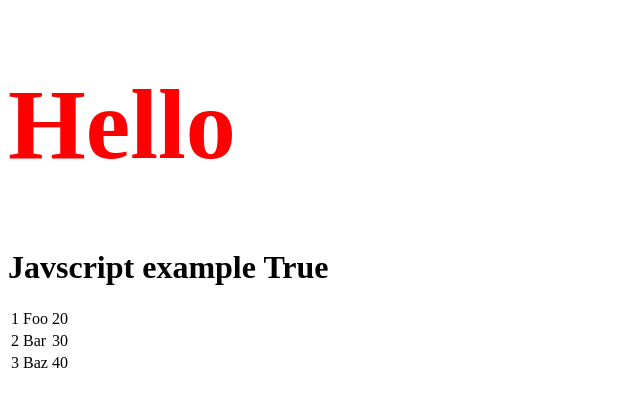
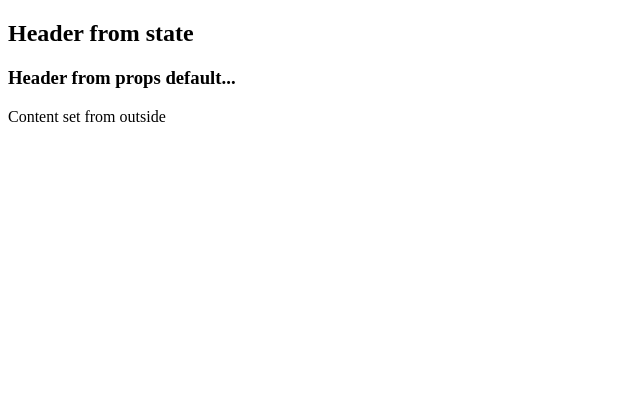
Before and after one commit to mieszkomalawski/react-node-tutorial, a React app: page / in a window 1280 px wide. Shown: the top 406 px of the page, without its empty margins (0-640 px from the left). Built offline with nearby package versions, Linux system fonts and the light colour scheme.

Commit message:
state and props

```diff
--- a/App.jsx
+++ b/App.jsx
@@ -2,42 +2,20 @@ import React from 'react';
 
 class App extends React.Component {
 
-    constructor() {
-        super();
+    constructor(props) {
+        super(props);
 
         this.state = {
-            data:
-            [
-                {
-                    "id":1,
-                    "name":"Foo",
-                    "age":"20"
-                },
-
-                {
-                    "id":2,
-                    "name":"Bar",
-                    "age":"30"
-                },
-
-                {
-                    "id":3,
-                    "name":"Baz",
-                    "age":"40"
-                }
-            ]
+            header: 'Header from state'
         }
     }
 
     render() {
         return (
             <div>
-                <Header/>
-                <table>
-                    <tbody>
-                    {this.state.data.map((person, i) => <TableRow key = {i} data = {person} />)}
-                    </tbody>
-                </table>
+                <Header headerProp = {this.state.header} />
+                <Header2 headerProp = {this.props.headerProp} />
+                <Content contentProp = {this.props.contentProp} />
             </div>
         );
     }
@@ -45,33 +23,39 @@ class App extends React.Component {
 
 class Header extends React.Component {
     render() {
-        var i = 1;
-
-        var myStyle = {
-            fontSize: 100,
-            color: '#FF0000'
-        };
-
-        return (
+        return(
             <div>
-                <h1 style={myStyle}>Hello</h1>
-                <h1>Javscript example {1 == 1 ? 'True' : 'False'}</h1>
+                <h2>{this.props.headerProp}</h2>
             </div>
         )
     }
 }
 
-class TableRow extends React.Component {
-    render () {
-        return (
-            <tr>
-                <td>{this.props.data.id}</td>
-                <td>{this.props.data.name}</td>
-                <td>{this.props.data.age}</td>
-            </tr>
-        );
+class Header2 extends React.Component {
+    render() {
+        return(
+            <div>
+                <h3>{this.props.headerProp}</h3>
+            </div>
+        )
     }
 }
 
+class Content extends React.Component {
+    render() {
+        return(
+            <div>
+                <p>{this.props.contentProp}</p>
+            </div>
+        )
+    }
+}
+
+App.defaultProps = {
+    headerProp: "Header from props default...",
+    contentProp: "dupa"
+}
+
+
 
 export default App;
--- a/main.js
+++ b/main.js
@@ -2,4 +2,4 @@ import React from 'react';
 import ReactDOM from 'react-dom';
 import App from './App.jsx';
 
-ReactDOM.render(<App />, document.getElementById('app'));
+ReactDOM.render(<App contentProp = "Content set from outside" />, document.getElementById('app'));
```
